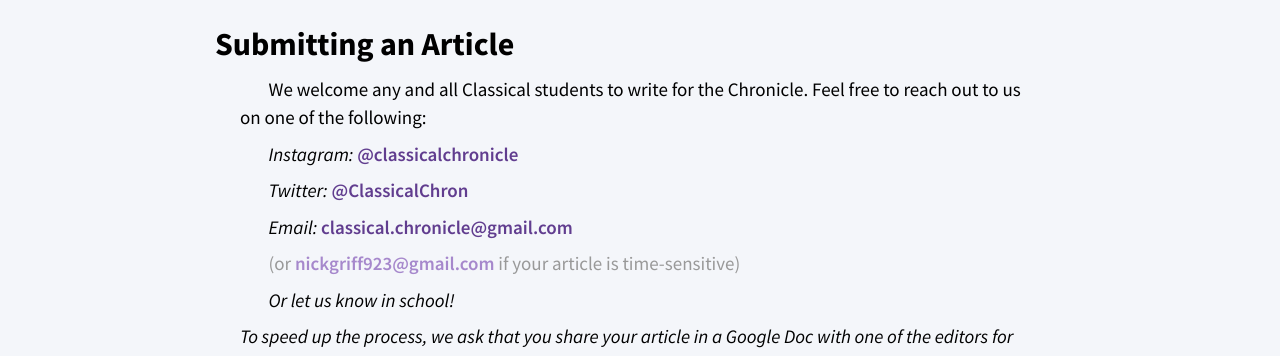
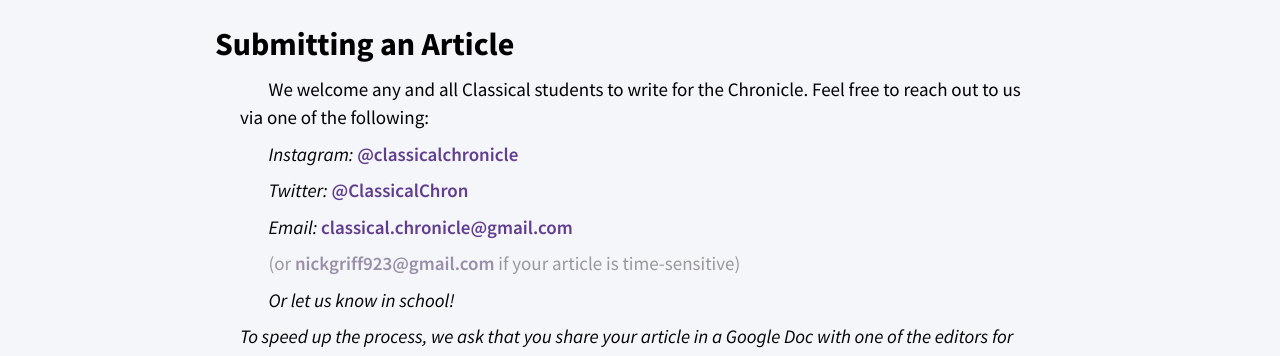
Before and after one commit to lixitrixi/classical-chronicle, a Jekyll site: the page built from submit.html, in a window 1280 px wide. Shown: the part 179-535 px from the top of the page. Built offline with Jekyll 4.4.1, drawn with Linux system fonts in a browser that asks for light colours.

Commit message:
Small changes to submit page

```diff
--- a/submit.html
+++ b/submit.html
@@ -11,7 +11,7 @@
     {% include header.html page="submit" %}
     <main>
       <h1>Submitting an Article</h1>
-      <p>We welcome any and all Classical students to write for the Chronicle. Feel free to reach out to us on one of the following: </p>
+      <p>We welcome any and all Classical students to write for the Chronicle. Feel free to reach out to us via one of the following: </p>
       <p><span>Instagram:</span> <a href="https://instagram.com/classicalchronicle">@classicalchronicle</a></p>
       <p><span>Twitter:</span> <a href="https://twitter.com/classicalchron"> @ClassicalChron</a></p>
       <p><span>Email:</span> <a href="mailto:classical.chronicle@gmail.com">classical.chronicle@gmail.com</a></p>
--- a/submit.scss
+++ b/submit.scss
@@ -16,6 +16,6 @@
 .subtle {
   color: #999;
   a {
-    color: #a688cc;
+    color: #9a8fa8;
   }
 }
```
